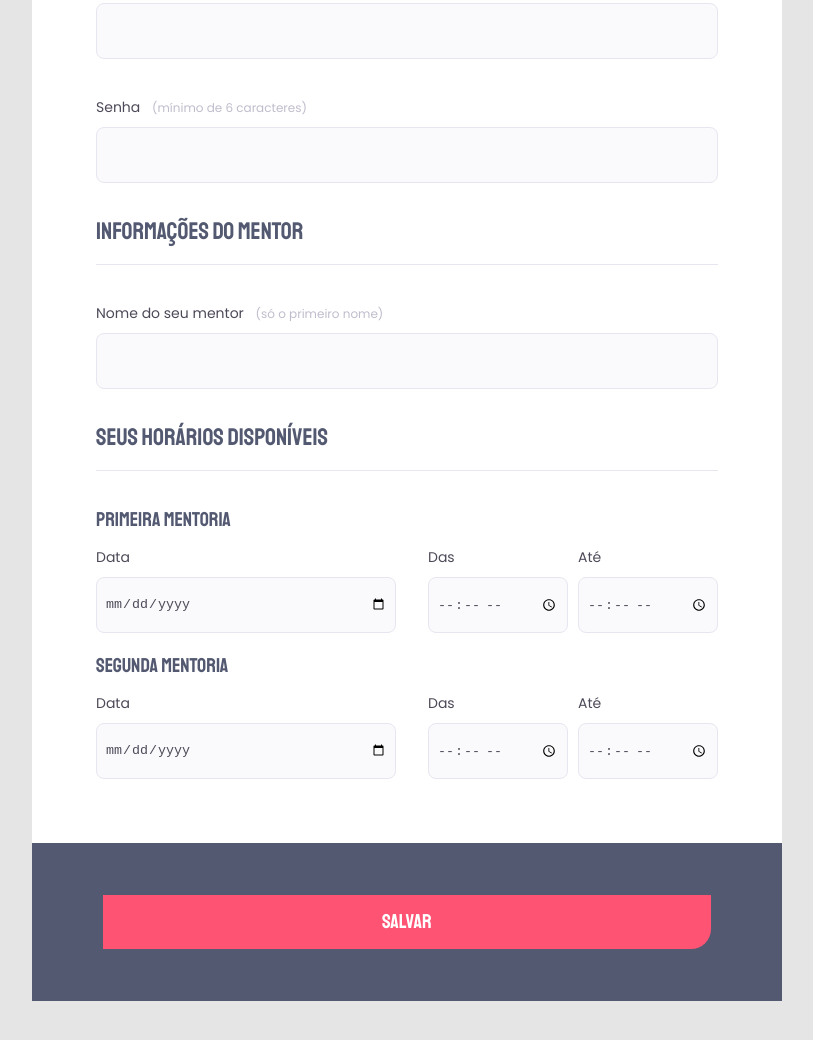
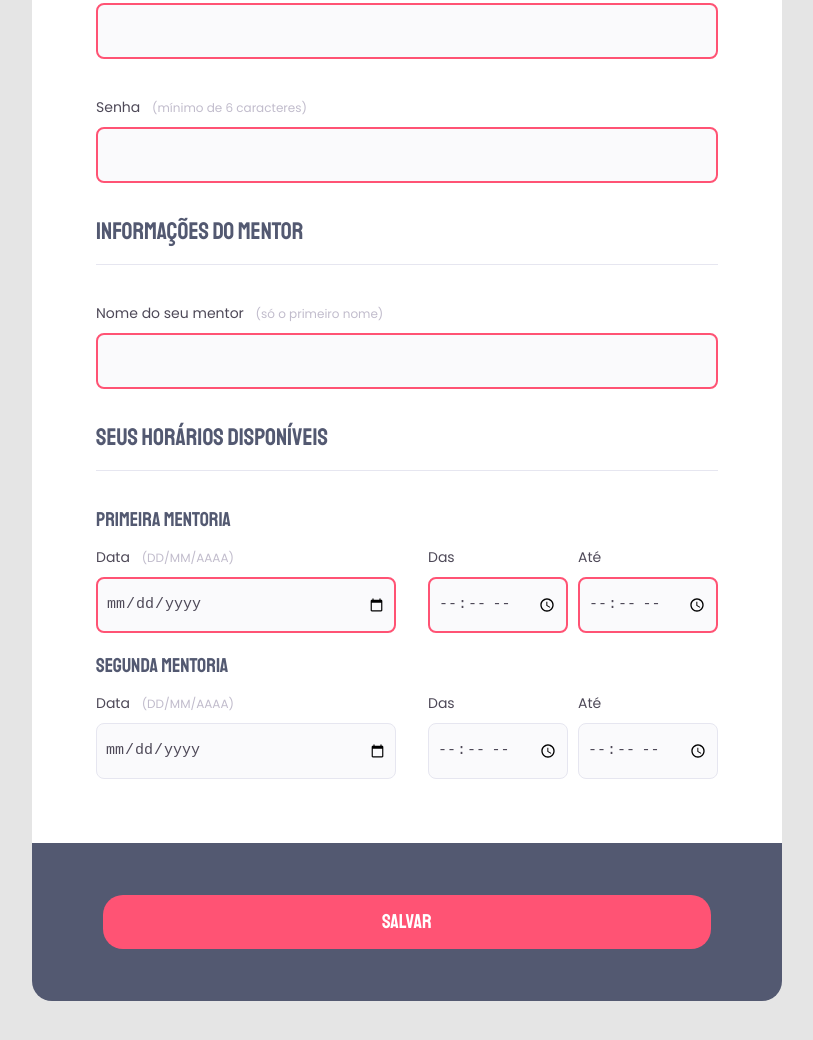
Before and after one commit to rafaelfrodz/rocketseat-explorer-desafio-n3-criando-forms, a plain HTML site: page index.html in a window 1280 px wide. Shown: the part 638-1678 px from the top of the page, without its empty margins (233-1046 px from the left). Before the commit the page ends 1639 px from the top, so only its background shows below. Drawn offline with Linux system fonts and the light colour scheme.

Commit message:
Projeto finalizado! Realizei o acerto do css do footer, adicionei validações nos inputs e fiz alguns correções no form

```diff
--- a/index.html
+++ b/index.html
@@ -5,7 +5,7 @@
   <link rel="preconnect" href="https://fonts.gstatic.com" crossorigin>
   <meta charset="UTF-8">
   <meta name="viewport" content="width=device-width, initial-scale=1.0">
-  <title>MENTORIA</title>
+  <title>Agenda a sua mentoria</title>
 
   <link rel="stylesheet" href="style.css">
   <link href="https://fonts.googleapis.com/css2?family=Poppins&family=Staatliches&display=swap" rel="stylesheet">
@@ -23,20 +23,20 @@
           <div class="people-name">
             <div class="input-wrapper">
               <label for="people-name">Nome</label>
-              <input type="text" name="" id="people-name">
+              <input required type="text" name="" id="people-name">
             </div>
             <div class="input-wrapper">
               <label for="people-lastname">Sobrenome</label>
-              <input type="text" name="" id="people-lastname">
+              <input required type="text" name="" id="people-lastname">
             </div>
           </div>
           <div class="input-wrapper">
             <label for="people-email">Email <span>(digite um email válido)</span></label>
-            <input type="email" name="" id="people-email">
+            <input required type="email" name="" id="people-email">
           </div>
           <div class="input-wrapper">
             <label for="people-password">Senha <span>(mínimo de 6 caracteres)</span></label>
-            <input type="password" name="" id="people-password">
+            <input minlength="6" required type="password" name="" id="people-password">
           </div>
         </div>
       </fieldset>
@@ -45,7 +45,7 @@
           <legend>INFORMAÇÕES DO MENTOR</legend>
           <div class="input-wrapper">
             <label for="mentor-name">Nome do seu mentor <span>(só o primeiro nome)</span></label>
-            <input type="text" name="" id="mentor-name">
+            <input required type="text" name="" id="mentor-name">
           </div>
         </div>
       </fieldset>
@@ -55,24 +55,24 @@
           <h2>PRIMEIRA MENTORIA</h2>
           <div class="mentor-schedules">
             <div class="input-wrapper ajust-padding">
-              <label for="first-date">Data</label>
-              <input type="date" name="" id="first-date">
+              <label for="first-date">Data <span>(DD/MM/AAAA)</span></label>
+              <input required type="date" name="" id="first-date">
             </div>
             <div class="mentoring-hours">
               <div class="input-wrapper ajust-padding">
                 <label for="first-date-start-time">Das</label>
-                <input type="time" name="" id="first-date-time">
+                <input required type="time" name="" id="first-date-time">
               </div>
               <div class="input-wrapper ajust-padding">
                 <label for="first-date-end-time">Até</label>
-                <input type="time" name="" id="first-date-end-time">
+                <input required type="time" name="" id="first-date-end-time">
               </div>
             </div>
           </div>
           <h2 class="h2-second">SEGUNDA MENTORIA</h2>
           <div class="mentor-schedules">
             <div class="input-wrapper ajust-padding">
-              <label for="first-date">Data</label>
+              <label for="first-date">Data <span>(DD/MM/AAAA)</span></label>
               <input type="date" name="" id="first-date">
             </div>
             <div class="mentoring-hours">
--- a/style.css
+++ b/style.css
@@ -16,7 +16,7 @@ body {
 }
 
 body::before {
-  position: fixed;
+  position: absolute;
   z-index: -1;
   top: 0;
   left: 0;
@@ -72,12 +72,21 @@ form {
   border-radius: 20px 20px 0px 0px;
 }
 
+form input {
+  font-size: 15px;
+  line-height: 24px;
+  color: #4E4958;
+}
+
+form input:invalid {
+  border: 2px solid #FF5374;
+}
+
 form fieldset {
   border: none;
 }
 
 .fildset-wrapper legend {
-
   font-size: 24px;
   line-height: 34px;
 
@@ -166,6 +175,8 @@ fieldset div .h2-second {
 footer {
   padding: 52px 71px;
   background-color: #535971;
+  margin-bottom: 366px;
+  border-radius: 0px 0px 20px 20px;
 }
 
 footer button {
@@ -179,5 +190,9 @@ footer button {
   padding: 14px 279px;
 
   border: none;
-  border-radius: 0px 0px 20px
+  border-radius: 20px;
 }
+
+footer button:hover {
+  background-color: #c93553;
+}
```
